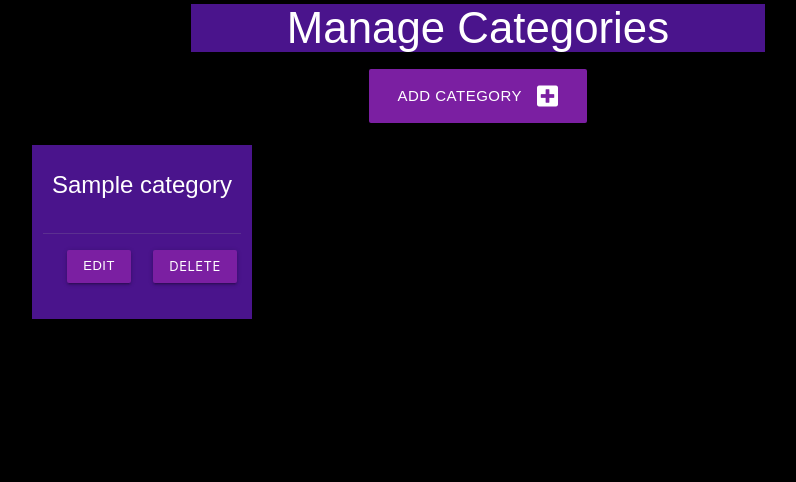
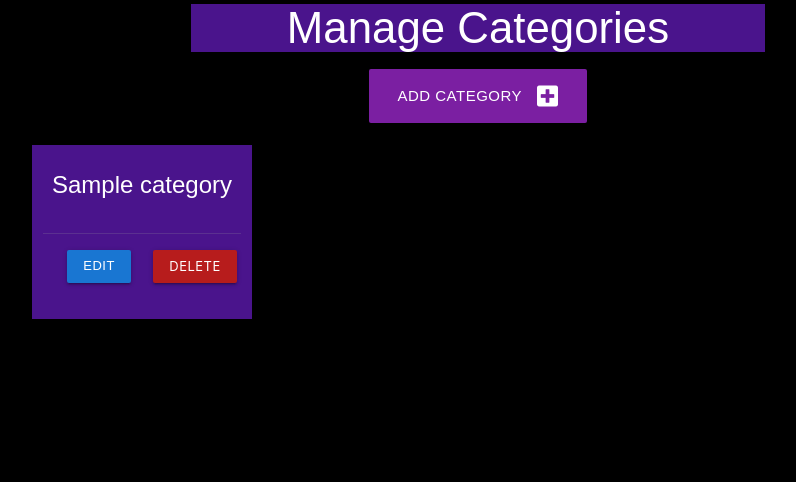
Before and after one commit to Abibubble/ms3-the-bar-blade, a Flask app: page /get_categories in a window 1280 px wide. Shown: the part 226-708 px from the top of the page, without its empty margins (162-958 px from the left). Run offline with Flask 2, Linux system fonts and the light colour scheme; a database or web service that is not in the repository returns one stand-in record (values such as "Sample title"); some libraries are stand-ins or nearby versions; some web fonts are replaced.

Commit message:
wip: Change edit and delete button colors to stand out

```diff
--- a/templates/categories.html
+++ b/templates/categories.html
@@ -23,10 +23,10 @@
                     <div class="card-action">
                         <div class="row">
                             <div class="col s6">
-                                <a href="{{ url_for('edit_category', category_id=category._id) }}" class="btn-small purple darken-2 edit-btn">Edit</a>
+                                <a href="{{ url_for('edit_category', category_id=category._id) }}" class="btn-small blue darken-2 edit-btn">Edit</a>
                             </div>
                             <div class="col s6">
-                                <button onclick="document.getElementById('modal-{{ category._id }}').style.display='block'" class="btn-small purple darken-2 edit-btn">Delete</button>
+                                <button onclick="document.getElementById('modal-{{ category._id }}').style.display='block'" class="btn-small red darken-4 edit-btn">Delete</button>
                                 <div id="modal-{{ category._id }}" class="modal">
                                     <span onclick="document.getElementById('modal-{{ category._id }}').style.display='none'" class="close-icon white" title="Close Modal"><i class="far fa-times-circle"></i></span>
                                     <div class="modal-content" class="purple darken-4">
--- a/templates/profile.html
+++ b/templates/profile.html
@@ -18,8 +18,8 @@
                                 <div class="row">
                                     <div class="valign-wrapper col s12">
                                         <i class="fas fa-caret-down prefix "></i>
-                                        <a href="{{ url_for('edit_cocktail', recipe_id=recipe._id) }}" class="btn-small purple darken-2 edit-btn">Edit</a>
-                                        <span onclick="document.getElementById('modal-{{ recipe._id }}').style.display='block'" class="btn-small purple darken-2 edit-btn">Delete</span>
+                                        <a href="{{ url_for('edit_cocktail', recipe_id=recipe._id) }}" class="btn-small blue darken-2 edit-btn">Edit</a>
+                                        <span onclick="document.getElementById('modal-{{ recipe._id }}').style.display='block'" class="btn-small red darken-4 edit-btn">Delete</span>
                                         <div id="modal-{{ recipe._id }}" class="modal">
                                             <span onclick="document.getElementById('modal-{{ recipe._id }}').style.display='none'" class="close-icon white" title="Close Modal"><i class="far fa-times-circle"></i></span>
                                             <div class="modal-content" class="purple darken-4">
```
